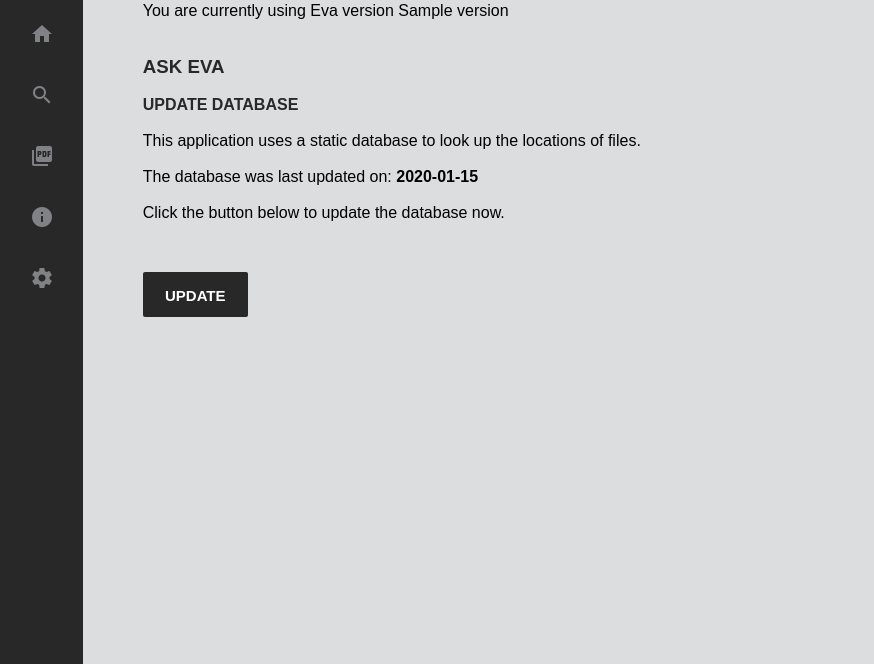
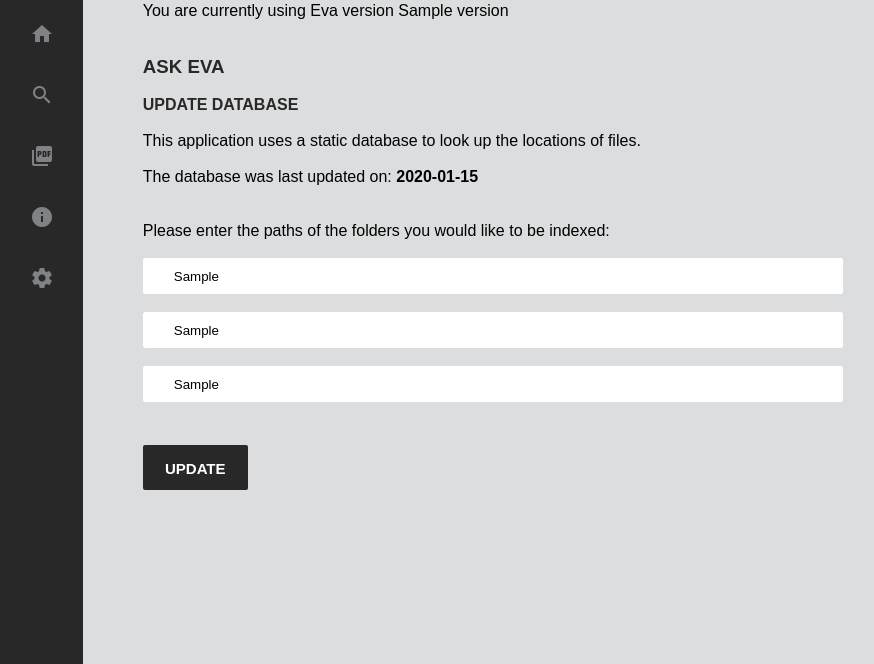
Before and after one commit to RatulMaharaj/Eva, a Flask app: template templates/update.html in a window 1280 px wide. Shown: the part 136-800 px from the top of the page, without its empty margins (2-876 px from the left). Run offline with Flask 2, Linux system fonts and the light colour scheme; the template is opened without the code that fills it: most values are stand-ins (such as "Sample title", 1, 10 or a date in 2020); parts of the project's set-up code (start-up, migrations or seed data) failed here and were passed over.

Commit message:
Added FoldersToIndex functionality

```diff
--- a/app.py
+++ b/app.py
@@ -1,5 +1,5 @@
 from flask import Flask, render_template, request, send_file
-from update import update
+from update import update, read_folders, write_folders
 from search import getmodtime, searchcsv
 from combine import merge_pdfs
 import pandas as pd
@@ -8,7 +8,7 @@ import os, glob
 from waitress import serve
 # from flaskwebgui import FlaskUI
 
-version = '0.01'
+version = '0.02'
 
 UPLOAD_FOLDER = ".\\CombineUploads"
 
@@ -42,10 +42,19 @@ def about():
 
 @app.route('/settings', methods=['GET', 'POST'])
 def update_data():
+    folder_1, folder_2, folder_3 = read_folders()
+
     if request.method == 'POST':
+        folder_1 = request.form['folder_1']
+        folder_2 = request.form['folder_2']
+        folder_3 = request.form['folder_3']
+
+        write_folders(folder_1,folder_2,folder_3)
         update()
+
     modtime = getmodtime()
-    return render_template('update.html',modtime = modtime, version = version)
+    return render_template('update.html',modtime = modtime, version = version, folder_1 = folder_1, folder_2 = folder_2, folder_3 = folder_3 )
+
 
 def clear_uploads():
     files = glob.glob(UPLOAD_FOLDER+'\\*')
@@ -75,6 +84,6 @@ def combine():
 
 if __name__ == '__main__':
     # app.secret_key = 'mysecret'
-    # app.run(debug=True)
+    app.run(debug=True)
     # ui.run()
-    serve(app, host='127.0.0.1', port=5000)
+    # serve(app, host='127.0.0.1', port=5000)
--- a/static/css/main.css
+++ b/static/css/main.css
@@ -143,7 +143,7 @@ h2,h3,h4{
     height: 45px;
     width: 105px;
     display: inline-block;
-    margin-top: 50px;
+    margin-top: 25px;
     border-radius: 2px;
 }
 
@@ -239,6 +239,7 @@ h2,h3,h4{
 .home_apps a{
     color: #282828;
     display: grid;
+    -ms-display: grid;
     grid-template-rows: 1fr;
     align-items: center;
     background-color: #ffffff;
@@ -261,6 +262,16 @@ h2,h3,h4{
     transition: 0.2s;
 }
 
+.IndexTheseFolders input{
+    border: 1px solid rgb(255, 255, 255);
+    border-radius: 2px;
+    height: 30px;
+    width: 60%;
+    padding: 2px 23px 2px 30px;
+    outline: 0;
+    background-color: #ffffff;
+}
+
 @keyframes transitionIn{
     from {
         opacity: 0;
--- a/templates/home.html
+++ b/templates/home.html
@@ -33,7 +33,7 @@
         <a href="{{ url_for('combine') }}">
           <div>
             <center>
-              <h3>Combine</h3>
+              <h3>Eva PDF</h3>
               <br>
               <p>Merge multiple pdf files</p>
             </center>
--- a/templates/update.html
+++ b/templates/update.html
@@ -17,17 +17,30 @@
     <h4>UPDATE DATABASE</h4><br>
 
     <p> This application uses a static database to look up the locations of files. </p><br>
-    <p>The database was last updated on: <strong>{{ modtime }}</strong></p><br>
-    <p> Click the button below to update the database now.</p>
-    <div class="button_container">
-      <center>
-        <form action="/settings" method="POST">
-          <input class = "button" type="submit" value="UPDATE">
-        </form>
-      </center>
-    </div>
+    <p>The database was last updated on: <strong>{{ modtime }}</strong></p><br><br>
+    <p> Please enter the paths of the folders you would like to be indexed:</p><br>
+
+    <form action="{{ url_for('update_data') }}" method="POST">
+      <div class="IndexTheseFolders">
+          <div>
+            <input type="text" name="folder_1" value="{{folder_1}}">
+          </div><br>
+          <div>
+            <input type="text" name="folder_2" value="{{folder_2}}">
+          </div><br>
+          <div>
+            <input type="text" name="folder_3" value="{{folder_3}}">
+          </div>
+          <br>
+      </div>
+      <div class="button_container">
+        <center>
+          <input class="button" type="submit" value="UPDATE">
+        </center>
+      </div>
+    </form>
+
     <br><br><br>
-
 
     {% endblock %}
   </body>
--- a/update.py
+++ b/update.py
@@ -4,7 +4,8 @@ import numpy as np
 import pandas as pd
 from datetime import datetime
 
-database_location = "..\\Eva - Dependencies\\OMSI.csv"
+database_location = "..\\Eva - Dependencies\\database.csv"
+folders_location = "..\\Eva - Dependencies\\folders.csv"
 
 # Defining functions to be used - this is a tweaked version of the folderstats library
 
@@ -105,21 +106,47 @@ def folderstats(folderpath, hash_name=None, microseconds=False,
 
     return df
 
+def read_folders():
+    folders = pd.read_csv(folders_location,names = ['folders'])
+    folder_1 = folders.iloc[1].folders
+    folder_2 = folders.iloc[2].folders
+    folder_3 = folders.iloc[3].folders
+
+    return(folder_1,folder_2,folder_3)
+
+def write_folders(folder_1,folder_2,folder_3):
+    frames = [folder_1,folder_2,folder_3]
+    df = pd.DataFrame(frames)
+    df.to_csv(folders_location)
+
 # Update function
 def update():
-    # These are the folders we want to crawl through to collect information
-    omart = folderstats('\\\\omsmds000\\EB3\\OMSI\\OMART\\', ignore_hidden=True)
-    omart_structure = folderstats('\\\\omsmds000\\EB3\\OMSI\\OMART STRUCTURE\\', ignore_hidden=True)
+    '''This function is used to update the df that powers the search function.'''
 
-    #  We combine the two dataframes
-    frames = [omart,omart_structure]
-    omsi = pd.concat(frames)
+    folder_1,folder_2,folder_3 = read_folders() # These are the folders we crawl through to collect information
 
-    # We will only be keeping the files
-    omsi = omsi[omsi['folder']==False]
+    try:
+        data_1 = folderstats(folder_1, ignore_hidden=True)
+    except:
+        data_1 = pd.DataFrame()
+    try:
+        data_2 = folderstats(folder_2, ignore_hidden=True)
+    except:
+        data_2 = pd.DataFrame()
+    try:
+        data_3 = folderstats(folder_3, ignore_hidden=True)
+    except:
+        data_3 = pd.DataFrame()
 
-    # We give each file an id
-    omsi['id'] = np.arange(len(omsi))
+    frames = [data_1,data_2,data_3] #  We combine the dataframes
+    df = pd.concat(frames)
+
+    df = df[df['folder'] == False] # remove folders from list
+    df = df[df['name'] != None] # remove all files with no names
+    df = df.drop(df.columns[[0,4,7,8,9,10,11]],axis=1) # drop columns we aren't using
+    df['name'] = df['name'] + '.' + df['extension'] # adding file extensions to the name
+    df = df.drop(df.columns[2],axis=1) # drop column we aren't using
+    df['id'] = np.arange(len(df)) # We give each file an id
 
     #  Save the file to the drive
-    omsi.to_csv(database_location)
+    df.to_csv(database_location)
```
